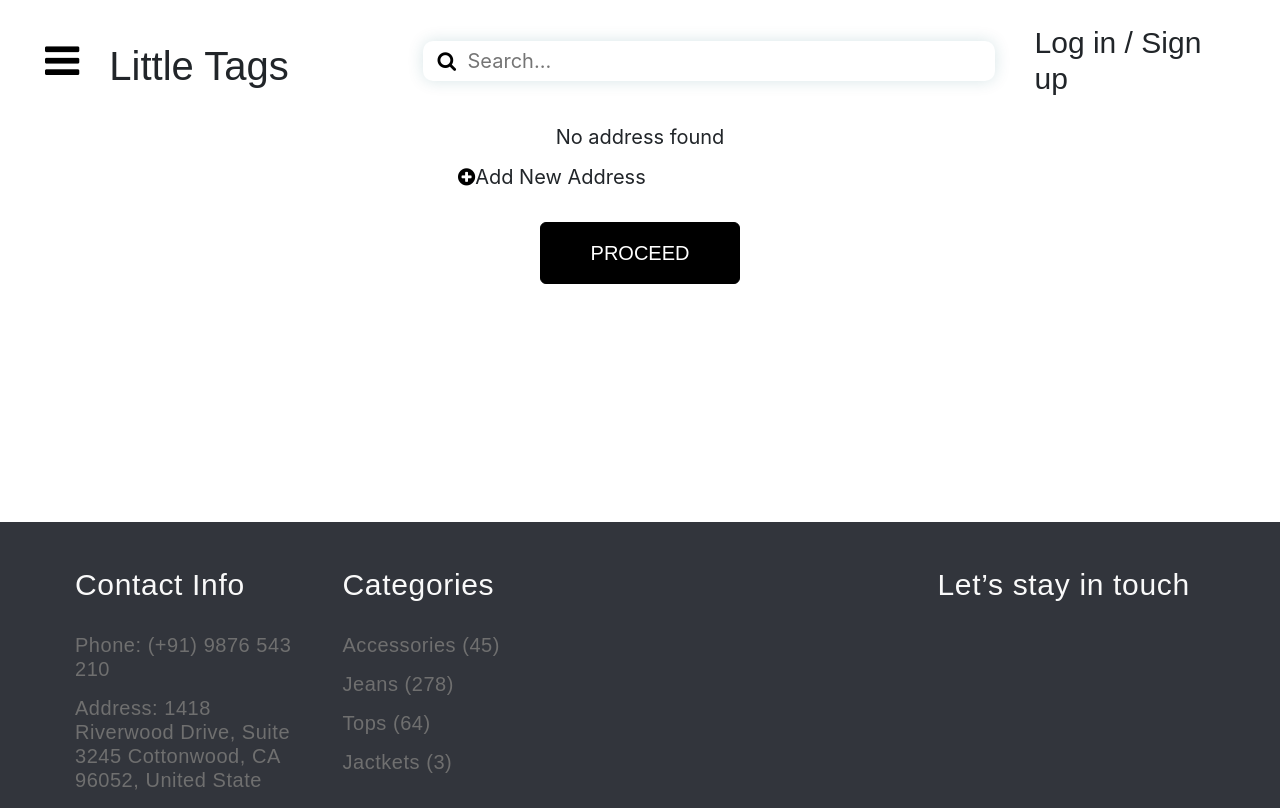
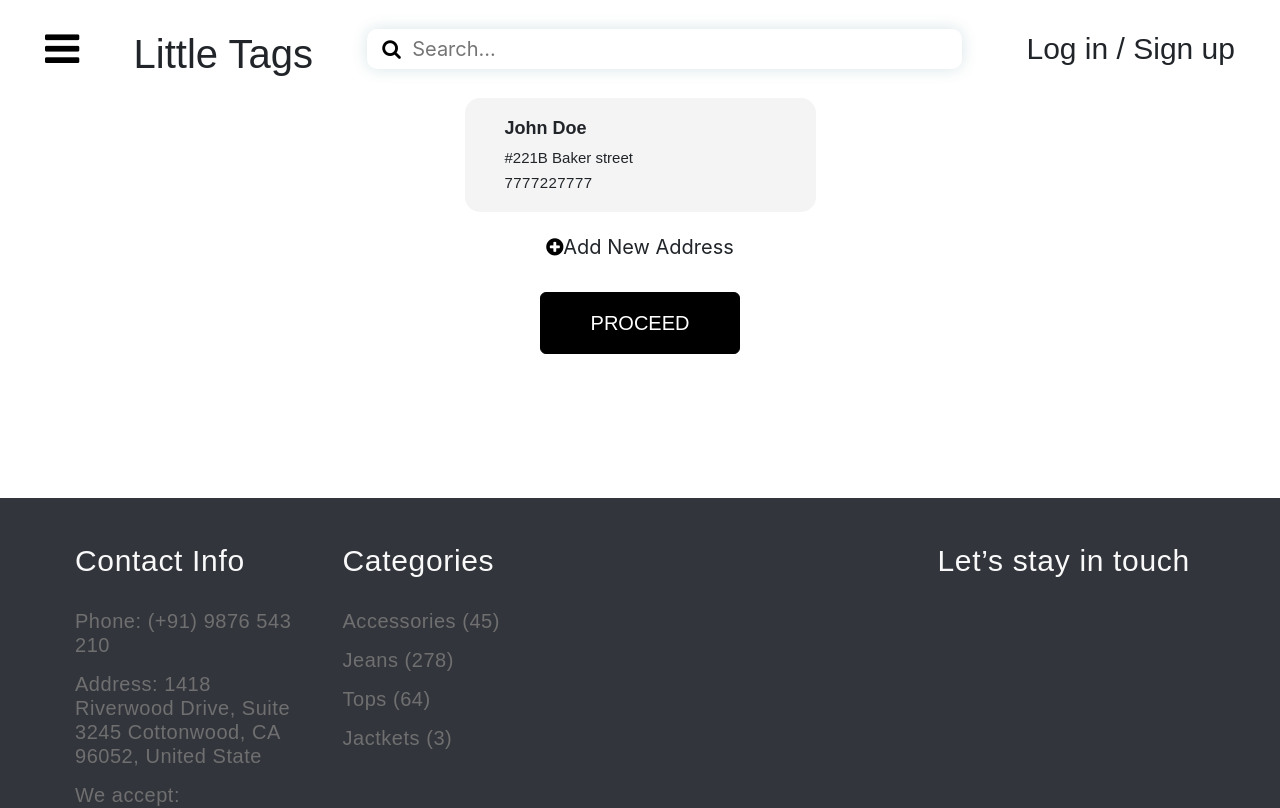
Before and after one commit to pesto-students/little-tags-96mickey, a React (Create React App) app: page /address/list in a window 1280 px wide. Shown: the top 808 px of the page. Built offline with nearby package versions, Linux system fonts and the light colour scheme.

Commit message:
chore(address): complete address flow (#24)
Co-authored-by: mayank <mayank.nauriyal@sourcefuse.com>

```diff
--- a/src/components/address-list/address-list.jsx
+++ b/src/components/address-list/address-list.jsx
@@ -1,17 +1,49 @@
 import Button from 'components/button/button.component';
 import IconComponent from 'components/icon-component/icon-component';
 import { StyledLink } from 'components/styled-link';
-import React from 'react';
-import { useSelector } from 'react-redux';
-import { AddAddressWrapper, AddressListWrapper, ProceedButton } from './address-list.styled';
+import { ProceedToPayments } from 'constants/cart.constants';
+import { PaymentAddressStyled, PaymentAddressWrapperStyled, PaymentNameStyled, PaymentPhoneNoStyled } from 'containers/payments/payments.styled';
+import React, { useState } from 'react';
+import { useDispatch, useSelector } from 'react-redux';
+import { useHistory } from 'react-router-dom';
+import { CHANGE_DEFAULT_DELIVERY_ADDRESS } from 'reducers/types.constants';
+import { AddAddressWrapper, AddressListWrapper, AddressOption, ProceedButton } from './address-list.styled';
 
 export const AddressList = () => {
     const {addressList} = useSelector((state) => state.address);
+    const [selectedAddress, setAddress] = useState();
+    const history = useHistory();
+
+    const proceedToPay = () => {
+        if(!selectedAddress && selectedAddress !== 0) {
+            alert("Please select an address");
+            return;
+        }
+        history.push(ProceedToPayments);
+    }
+
+    const dispatch = useDispatch();
+    const selectAddress = (id) => {
+        setAddress(id);
+        dispatch({
+            type: CHANGE_DEFAULT_DELIVERY_ADDRESS,
+            payload: {
+                ...addressList[id]
+            }
+        });
+    }
+
     return (
         <AddressListWrapper>
             {
                 addressList && addressList.length ?
-                addressList.map((address, index) => <AddressCard key={index} id={index} {...address} />)
+                addressList.map((address, index) => (
+                    <AddressCard
+                        key={index}
+                        id={index}
+                        selectedAddress={selectedAddress}
+                        selectAddress={selectAddress}
+                        {...address} />))
                 : <div>No address found</div>
             }
         <StyledLink to="/address/add">
@@ -23,7 +55,7 @@ export const AddressList = () => {
         </AddAddressWrapper>
         </StyledLink>
         <ProceedButton>
-            <Button >
+            <Button onClick={proceedToPay}>
                 Proceed
             </Button>
         </ProceedButton>
@@ -33,14 +65,12 @@ export const AddressList = () => {
 
 export const AddressCard = (props) => {
     return (
-        <div class="custom-control custom-radio">
-            <input
-                type="radio"
-                id={props.id}
-                name="address"
-                tabIndex={props.id}
-                className="radio-input custom-control-input" />
-            <label className="custom-control-label" for="customRadioInline1">Toggle this custom radio</label>
-        </div>
+        <AddressOption onClick={() => props.selectAddress(props.id)} class="custom-control custom-radio">
+            <PaymentAddressWrapperStyled isSelected={props.selectedAddress === props.id}>
+                <PaymentNameStyled>{`${props.firstName} ${props.lastName}`}</PaymentNameStyled>
+                <PaymentAddressStyled>{`${props.line1}`}</PaymentAddressStyled>
+                <PaymentPhoneNoStyled>{props.phone}</PaymentPhoneNoStyled>
+            </PaymentAddressWrapperStyled>
+        </AddressOption>
     )
 }
--- a/src/components/address-list/address-list.styled.js
+++ b/src/components/address-list/address-list.styled.js
@@ -17,3 +17,8 @@ export const ProceedButton = styled.div`
     margin: 20px 20px;
     width: 200px;
 `;
+
+export const AddressOption = styled.div`
+    cursor: pointer;
+    margin-bottom: 10px;
+`;
--- a/src/components/styled-link/link.styled.js
+++ b/src/components/styled-link/link.styled.js
@@ -2,7 +2,6 @@ import { Link } from "react-router-dom";
 import styled from "styled-components";
 
 export const StyledLink = styled(Link)`
-  width: 30%;
   color: inherit;
   text-decoration: none;
 
--- a/src/constants/cart.constants.js
+++ b/src/constants/cart.constants.js
@@ -1 +1,2 @@
 export const ProceedToPayments = "/payments";
+export const AddressPath = "/address/list";
--- a/src/containers/cart/cart.jsx
+++ b/src/containers/cart/cart.jsx
@@ -10,7 +10,7 @@ import {
 } from "./cart.styled";
 
 // constants
-import { ProceedToPayments } from "./../../constants/cart.constants";
+import { AddressPath } from "./../../constants/cart.constants";
 
 // components
 import Button from "./../../components/button/button.component";
@@ -46,7 +46,7 @@ class CartComponent extends Component {
         <CartButtonWrapperStyled>
           <Button
             type="primary"
-            onClick={() => this.props.history.push(ProceedToPayments)}
+            onClick={() => this.props.history.push(AddressPath)}
           >
             Proceed
           </Button>
--- a/src/containers/payments/payments.jsx
+++ b/src/containers/payments/payments.jsx
@@ -5,8 +5,6 @@ import {
   Title,
   ModeOfPaymentText,
   PaymentOptionConfig,
-  Address,
-  PhoneNo,
 } from "./../../constants/payments.contants";
 
 // styles
@@ -27,7 +25,7 @@ import { useHistory } from "react-router-dom";
 import { CLEAR_CART } from "reducers/types.constants";
 
 export function Payments(props) {
-  const name = useSelector((state) => state.user.name);
+  const {default: defaultAddress} = useSelector((state) => state.address);
   const dispatch = useDispatch();
   const history = useHistory();
 
@@ -46,9 +44,9 @@ export function Payments(props) {
     <div style={{ textAlign: "center" }}>
       <PaymentTitleStyled>{Title}</PaymentTitleStyled>
       <PaymentAddressWrapperStyled>
-        <PaymentNameStyled>{name || "John Doe"}</PaymentNameStyled>
-        <PaymentAddressStyled>{Address}</PaymentAddressStyled>
-        <PaymentPhoneNoStyled>{PhoneNo}</PaymentPhoneNoStyled>
+        <PaymentNameStyled>{`${defaultAddress.firstName} ${defaultAddress.lastName}`}</PaymentNameStyled>
+        <PaymentAddressStyled>{`${defaultAddress.line1}`}</PaymentAddressStyled>
+        <PaymentPhoneNoStyled>{defaultAddress.phone}</PaymentPhoneNoStyled>
       </PaymentAddressWrapperStyled>
 
       <PaymentOptionTitleStyled>{ModeOfPaymentText}</PaymentOptionTitleStyled>
--- a/src/containers/payments/payments.styled.js
+++ b/src/containers/payments/payments.styled.js
@@ -20,7 +20,7 @@ export const PaymentAddressWrapperStyled = styled.div`
   width: 351px;
   padding: 20px 80px 20px 40px;
   border-radius: 15px;
-  background-color: #f4f4f4;
+  background-color: ${props => props.isSelected ? "#A0FDB6": "#f4f4f4"};
   margin: auto;
 `;
 
--- a/src/reducers/address.reducer.js
+++ b/src/reducers/address.reducer.js
@@ -2,9 +2,25 @@
 import { ADD_DELIVERY_ADDRESS, CHANGE_DEFAULT_DELIVERY_ADDRESS } from "./types.constants";
 
 const initialState = {
-  addressList: [],
+  addressList: [{
+    email: "johndoe@gmail.com",
+    firstName: "John",
+    lastName: "Doe",
+    line1: "#221B Baker street",
+    line2: "St Marylebone",
+    phone: "7777227777",
+    pin: "123333",
+    state: "London"
+  }],
   default: {
-
+    email: "johndoe@gmail.com",
+    firstName: "John",
+    lastName: "Doe",
+    line1: "#221B Baker street",
+    line2: "St Marylebone",
+    phone: "7777227777",
+    pin: "123333",
+    state: "London"
   }
 };
 
@@ -21,7 +37,12 @@ const addressReducer = (state = initialState, action) => {
       };
 
     case CHANGE_DEFAULT_DELIVERY_ADDRESS:
-      return {...state}
+      return {
+        ...state,
+        default: {
+          ...action.payload
+        }
+      }
 
     default:
       return state;
```
